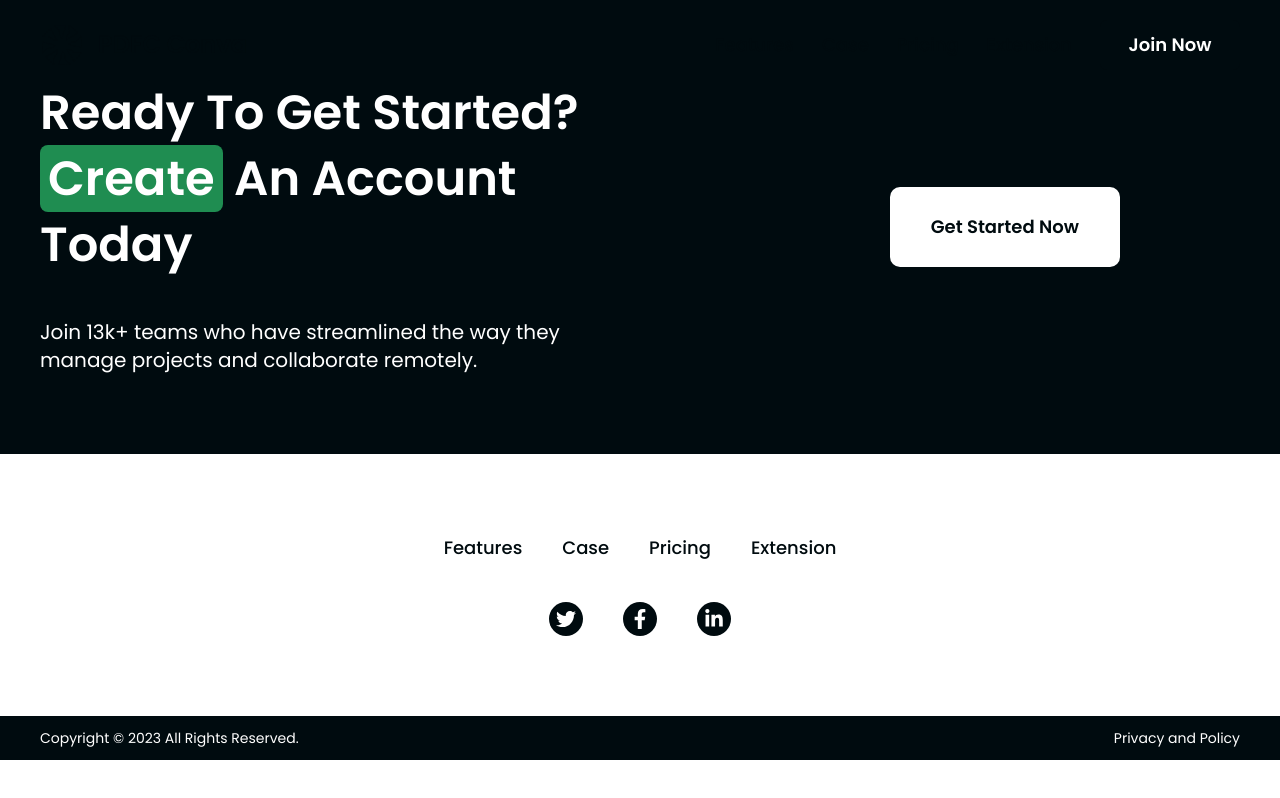
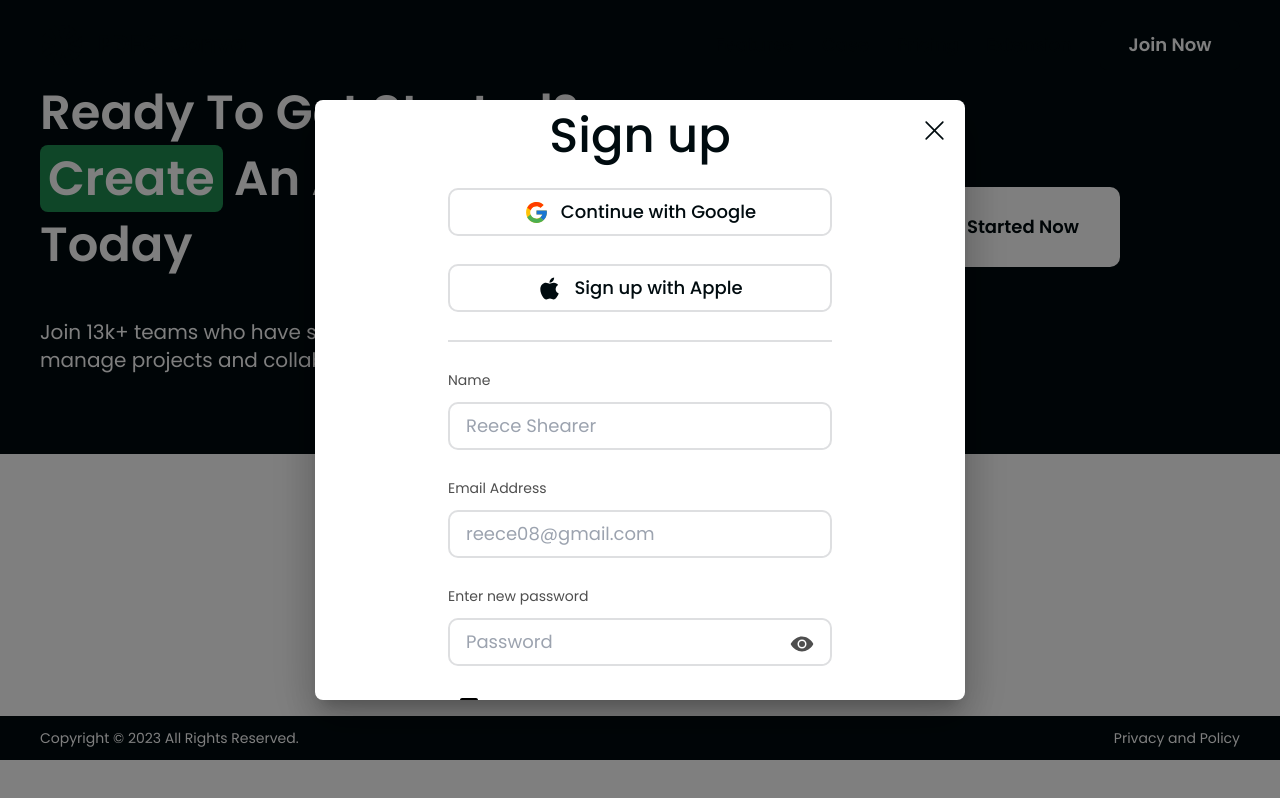
Before and after one commit to zulqarnain1231/pdfc, a Next.js app: page /chat in a window 1280 px wide. Both pictures are taken after a click on the button "Join Now". Built offline with nearby package versions, Linux system fonts and the light colour scheme.

Commit message:
finished signup and login popups

```diff
--- a/components/Home/Hero/Hero.tsx
+++ b/components/Home/Hero/Hero.tsx
@@ -4,7 +4,7 @@ import React from "react";
 const Hero = () => {
   return (
     <ComponentWrapper style="lg:h-[calc(100dvh-90px)] w-full z-10">
-      <div className="w-full h-full grid lg:grid-cols-2 lg:pt-28 pt-10 gap-8">
+      <div className="w-full h-full grid lg:grid-cols-2 lg:pt-28 pt-[96px] gap-8">
         <aside className="w-full h-full flex flex-col items-center lg:items-start justify-center gap-10">
           <h1 className="text-brand-main md:text-[80px] md:leading-[92px] text-5xl font-extrabold z-10">
             Chat with any PDF Document
--- /dev/null
+++ b/components/Shared/Inputs/PasswordInput.tsx
@@ -0,0 +1,45 @@
+"use client";
+import React, { useState } from "react";
+import { IoEye, IoEyeOff } from "react-icons/io5";
+type Props = {
+  name: string;
+  label?: string;
+  value: string;
+  changeEvent: (e: React.ChangeEvent<HTMLInputElement>) => void;
+  placeholder: string;
+};
+const PasswordInput: React.FC<Props> = ({
+  name,
+  value,
+  changeEvent,
+  placeholder,
+  label = "Password",
+}) => {
+  const [typePassword, setTypePassword] = useState(true);
+  const toggleType = () => setTypePassword((prevvalue: boolean) => !prevvalue);
+  return (
+    <div className="w-full sm:w-[384px] flex flex-col items-start justify-start gap-3">
+      <p className="text-sm text-black-off fonr-normal">{label}</p>
+      <div className="w-full h-[40px] sm:h-[48px] border-2 border-gray-main focus-within:border-brand-main focus-within:shadow-lg rounded-[10px] relative ">
+        <input
+          className="w-full h-full focus:outline-none  px-4 text-brand-main text-bse sm:text-lg font-normal placeholder:text-base sm:placeholder:text-lg placeholder:font-normal rounded-[10px]"
+          type={typePassword ? "password" : "text"}
+          name={name}
+          value={value}
+          onChange={changeEvent}
+          required
+          placeholder={placeholder}
+        />
+        <button
+          type="button"
+          onClick={toggleType}
+          className="absolute sm:top-3 top-1.5 right-4 text-2xl text-black-off"
+        >
+          {typePassword ? <IoEye /> : <IoEyeOff />}
+        </button>
+      </div>
+    </div>
+  );
+};
+
+export default PasswordInput;
--- /dev/null
+++ b/components/Shared/Inputs/TextInput.tsx
@@ -0,0 +1,35 @@
+import React from "react";
+
+type Props = {
+  name: string;
+  label: string;
+  type?: string;
+  value: string;
+  changeEvent: (e: React.ChangeEvent<HTMLInputElement>) => void;
+  placeholder: string;
+};
+const TextInput: React.FC<Props> = ({
+  name,
+  type = "text",
+  value,
+  changeEvent,
+  placeholder,
+  label,
+}) => {
+  return (
+    <div className="w-full sm:w-[384px] flex flex-col items-start justify-start gap-3">
+      <p className="text-sm text-black-off fonr-normal">{label}</p>
+      <input
+        className="w-full h-[40px] sm:h-[48px] border-2 border-gray-main rounded-[10px] focus:outline-none focus:border-brand-main focus:shadow-lg px-4 text-brand-main text-bse sm:text-lg font-normal placeholder:text-base sm:placeholder:text-lg placeholder:font-normal"
+        type={type}
+        name={name}
+        value={value}
+        onChange={changeEvent}
+        required
+        placeholder={placeholder}
+      />
+    </div>
+  );
+};
+
+export default TextInput;
--- a/components/Shared/Navigations/Navbar.tsx
+++ b/components/Shared/Navigations/Navbar.tsx
@@ -6,11 +6,29 @@ import Image from "next/image";
 import { usePathname } from "next/navigation";
 import { CgMenuRight } from "react-icons/cg";
 import { MdCancel } from "react-icons/md";
+import { FcGoogle } from "react-icons/fc";
+import { FaApple } from "react-icons/fa";
 import Drawer from "@mui/material/Drawer";
+import DialogueWrapper from "../Wrappers/DialogueWrapper";
+import TextInput from "../Inputs/TextInput";
+import PasswordInput from "../Inputs/PasswordInput";
+import { Checkbox } from "@mui/material";
 
 const Navbar = () => {
   const [isDrawerOpen, setIsDrawerOpen] = useState<boolean>(false);
-  const [isScrolled, setIsScrolled] = useState(false);
+  const [isScrolled, setIsScrolled] = useState<boolean>(false);
+  const [isLoginOpen, setIsLoginOpen] = useState<boolean>(false);
+  const [isLoginForm, setIsLoginForm] = useState<boolean>(false);
+  const [loginInputs, setLoginInputs] = useState({ email: "", password: "" });
+  const [signUpInputs, setSignUpInputs] = useState({
+    name: "",
+    email: "",
+    password: "",
+  });
+  const handleSignUpInputs = (e: React.ChangeEvent<HTMLInputElement>) =>
+    setSignUpInputs({ ...signUpInputs, [e.target.name]: e.target.value });
+  const handleLoginInputs = (e: React.ChangeEvent<HTMLInputElement>) =>
+    setLoginInputs({ ...loginInputs, [e.target.name]: e.target.value });
   const path = usePathname();
   // Function to handle the scroll event
   useEffect(() => {
@@ -50,6 +68,10 @@ const Navbar = () => {
   }, [path]);
   const toggleDrawer = () =>
     setIsDrawerOpen((prevvalue: boolean) => !prevvalue);
+  const toggleLoginOpen = () =>
+    setIsLoginOpen((prevvalue: boolean) => !prevvalue);
+  const toggleIsLoginForm = () =>
+    setIsLoginForm((prevvalue: boolean) => !prevvalue);
   const menu = [
     {
       name: "Features",
@@ -97,7 +119,10 @@ const Navbar = () => {
                 {item.name}
               </Link>
             ))}
-            <button className="h-[50px] w-[140px] z-10 flex items-center justify-center rounded-[7px] hover:scale-105 hover:duration-200 text-white-main text-lg font-semibold bg-brand-main">
+            <button
+              onClick={toggleLoginOpen}
+              className="h-[50px] w-[140px] z-10 flex items-center justify-center rounded-[7px] hover:scale-105 hover:duration-200 text-white-main text-lg font-semibold bg-brand-main"
+            >
               Join Now
             </button>
           </div>
@@ -109,6 +134,106 @@ const Navbar = () => {
           </button>
         </nav>
       </ComponentWrapper>
+      <DialogueWrapper Open={isLoginOpen} CloseEvent={toggleLoginOpen}>
+        <form className="w-full h-full flex flex-col items-center justify-start gap-7 p-3">
+          <h2 className="text-brand-main text-4xl sm:text-5xl font-medium">
+            {isLoginForm ? "Login" : "Sign up"}
+          </h2>
+          <button
+            type="button"
+            className="w-full sm:w-[384px] h-[40px] sm:h-[48px] flex flex-shrink-0 items-center justify-center gap-3 text-base sm:text-lg font-medium text-brand-main border-2 border-gray-main rounded-[10px]"
+          >
+            <FcGoogle size={25} /> Continue with Google
+          </button>
+          <button
+            type="button"
+            className="w-full sm:w-[384px] h-[40px] sm:h-[48px] flex flex-shrink-0 items-center justify-center gap-3 text-base sm:text-lg font-medium text-brand-main border-2 border-gray-main rounded-[10px]"
+          >
+            <FaApple size={25} />{" "}
+            {isLoginForm ? "Sign in with Apple" : "Sign up with Apple"}
+          </button>
+          <span className="h-[1.5px] flex-shrink-0 w-full sm:w-[384px] bg-gray-main"></span>
+          {isLoginForm ? (
+            <>
+              <TextInput
+                name="email"
+                label="Email Address"
+                placeholder="reece08@gmail.com"
+                value={loginInputs.email}
+                type="email"
+                changeEvent={handleLoginInputs}
+              />
+              <PasswordInput
+                changeEvent={handleLoginInputs}
+                name="password"
+                value={loginInputs.password}
+                placeholder="Password"
+              />
+            </>
+          ) : (
+            <>
+              {" "}
+              <TextInput
+                name="name"
+                label="Name"
+                placeholder="Reece Shearer"
+                value={signUpInputs.name}
+                changeEvent={handleSignUpInputs}
+              />
+              <TextInput
+                name="email"
+                label="Email Address"
+                placeholder="reece08@gmail.com"
+                value={signUpInputs.email}
+                type="email"
+                changeEvent={handleSignUpInputs}
+              />
+              <PasswordInput
+                changeEvent={handleSignUpInputs}
+                name="password"
+                label="Enter new password"
+                value={signUpInputs.password}
+                placeholder="Password"
+              />
+              <div className="w-full sm:w-[384px] flex items-center justify-start -mt-2">
+                <Checkbox
+                  sx={{
+                    color: "#000",
+                    borderRadius: "10px",
+                    "&.Mui-checked": {
+                      color: "#000B0F",
+                    },
+                  }}
+                />
+                <p className="text-sm text-black-off font-normal">
+                  I agree to the Terms of Service and Privacy Policy
+                </p>
+              </div>
+            </>
+          )}
+          <button
+            type="submit"
+            className="sm:w-[384px] w-full h-[40px] sm:h-[48px] flex-shrink-0 flex items-center justify-center bg-brand-main text-white-main text-base sm:text-lg font-semibold rounded-[10px]"
+          >
+            Continue
+          </button>
+          <div className="w-full sm:w-[384px] flex items-center justify-center gap-1">
+            <p className="text-sm text-black-off font-normal">
+              {isLoginForm
+                ? `Don't have an account?`
+                : "Already have an account?"}
+            </p>{" "}
+            <button
+              type="button"
+              onClick={toggleIsLoginForm}
+              className="text-sm text-brand-main font-normal"
+            >
+              {isLoginForm ? "SignUp" : "Login"}
+            </button>
+          </div>
+          <span className="h-[10px] bg-transparent flex-shrink-0 w-full py-2 pointer-events-none"></span>
+        </form>
+      </DialogueWrapper>
       <Drawer
         transitionDuration={500}
         anchor={"right"}
@@ -129,6 +254,7 @@ const Navbar = () => {
           </div>
           {menu.map((item: any, index: number) => (
             <Link
+              onClick={toggleDrawer}
               key={index}
               href={item.route}
               className="text-brand-main text-lg font-medium relative after:absolute after:h-[2px] after:w-0 after:bg-brand-main after:bottom-0 after:left-0 hover:after:w-full hover:after:duration-300"
@@ -136,7 +262,13 @@ const Navbar = () => {
               {item.name}
             </Link>
           ))}
-          <button className="h-[50px] w-[140px] flex items-center justify-center rounded-[7px] hover:scale-105 hover:duration-200 text-white-main text-lg font-semibold bg-brand-main">
+          <button
+            onClick={() => {
+              toggleDrawer();
+              toggleLoginOpen();
+            }}
+            className="h-[50px] w-[140px] flex items-center justify-center rounded-[7px] hover:scale-105 hover:duration-200 text-white-main text-lg font-semibold bg-brand-main"
+          >
             Join Now
           </button>
         </div>
--- /dev/null
+++ b/components/Shared/Wrappers/DialogueWrapper.tsx
@@ -0,0 +1,51 @@
+import React from "react";
+import Dialog from "@mui/material/Dialog";
+import { RxCross1 } from "react-icons/rx";
+
+interface Props {
+  Open: boolean;
+  CloseEvent: () => void;
+  style?: string;
+  children: React.ReactNode;
+  height?: string;
+}
+
+function DialogueWrapper({
+  Open,
+  CloseEvent,
+  style,
+  children,
+  height = "sm:h-[600px] h-[500px]",
+}: Props) {
+  return (
+    <Dialog
+      open={Open}
+      sx={{
+        "& .MuiPaper-root": {
+          background: "#FFF",
+          maxWidth: "unset",
+          borderRadius: "8px",
+          minWidth: "350px",
+        },
+        "& ::-webkit-scrollbar": {
+          width: "0px",
+          height: "0px",
+        },
+      }}
+    >
+      <div className={`md:w-[650px] sm:w-[600px] w-[350px] ${style} relative`}>
+        <button
+          type="button"
+          onClick={CloseEvent}
+          className="font-semibold p-1.5 text-brand-main rounded-full absolute top-3 right-3"
+        >
+          <RxCross1 size={25} />
+        </button>
+
+        <div className={` ${height} overflow-auto`}>{children}</div>
+      </div>
+    </Dialog>
+  );
+}
+
+export default DialogueWrapper;
```
